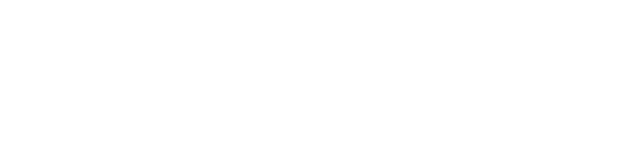
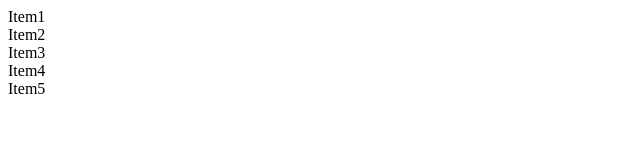
Before and after one commit to mdnoor993357/mydemofolder, a plain HTML site: page index.html in a window 1280 px wide. Shown: the whole page, without its empty margins (0-640 px from the left). Drawn offline with Linux system fonts and the light colour scheme.

Commit message:
Just for tesing git hub, I am making this changes

```diff
--- a/index.html
+++ b/index.html
@@ -6,6 +6,12 @@
     <title>Document</title>
 </head>
 <body>
-
+    <div class="container">
+        <div class="item1">Item1</div>
+        <div class="item2">Item2</div>
+        <div class="item3">Item3</div>
+        <div class="item4">Item4</div>
+        <div class="item5">Item5</div>
+    </div>
 </body>
 </html>
```
